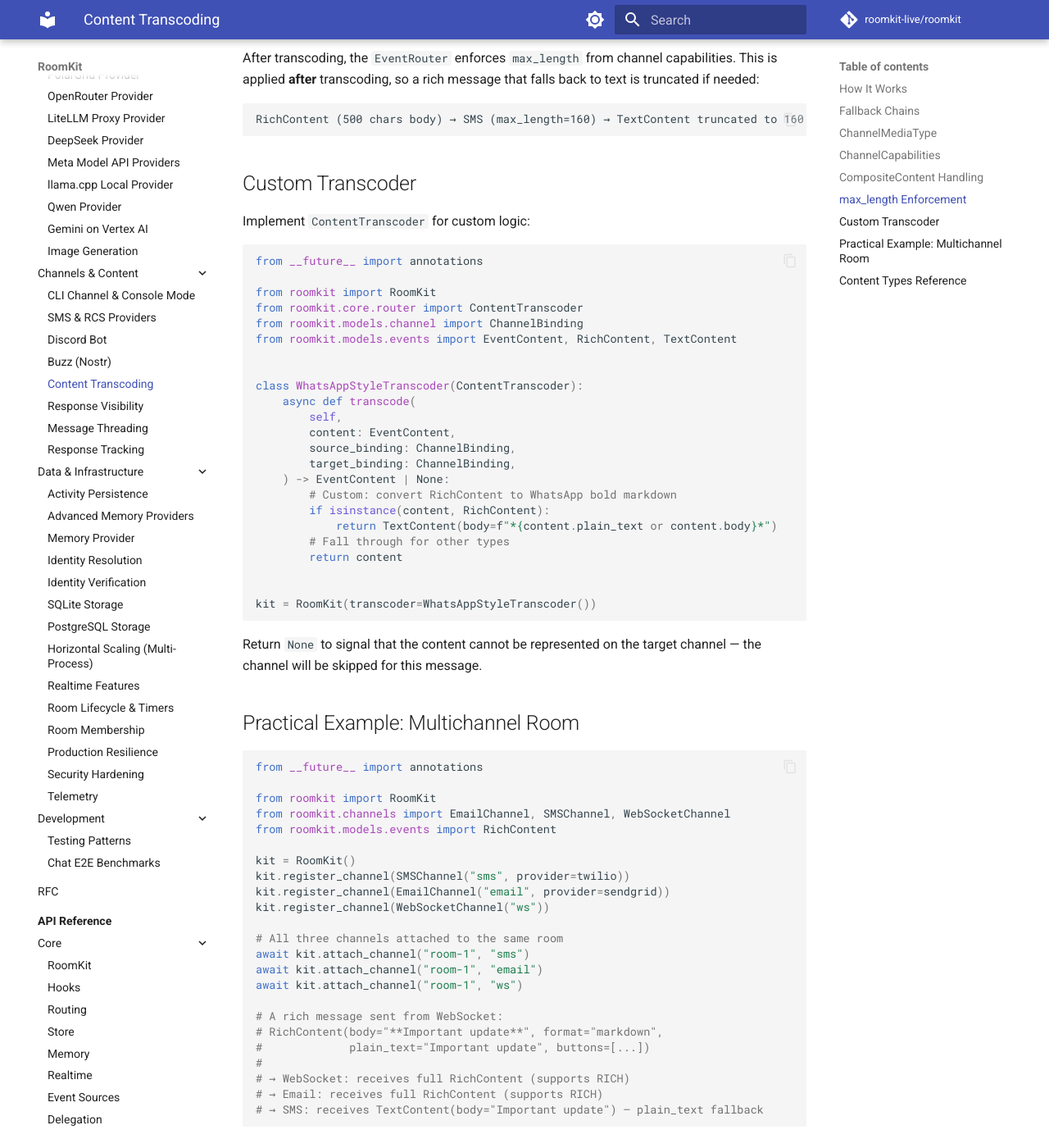
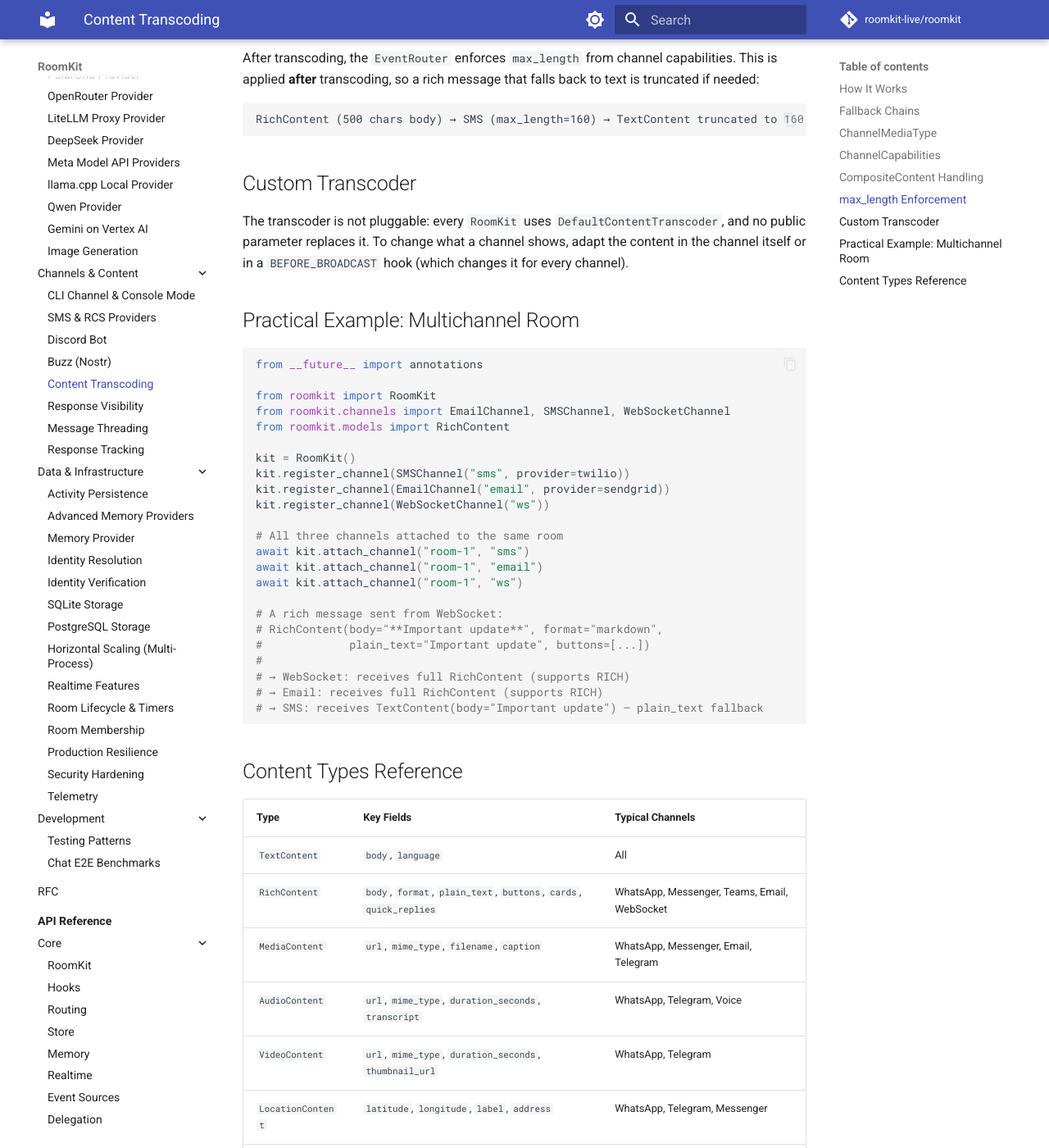
Before and after one commit to roomkit-live/roomkit-docs, an MkDocs documentation site: the page built from docs/guides/content-transcoding.md, in a window 1280 px wide and 1400 px high, scrolled down 2569 px. Shown: the whole window at 82% size. Built offline with MkDocs 1.6.1 and Material for MkDocs 9.7.7, drawn with Linux system fonts in a browser that asks for light colours; comment, search, counter and statistics services are not loaded; some of the changed text lies outside the part shown.

Commit message:
docs(guides): import from roomkit.models, and make the affected snippets run
roomkit.models.events does not exist; every name these guides imported from
it is exported by roomkit.models. The same snippets had other defects, each
checked against the library:

- testing-patterns: SimpleChannel called message.to_event_source(), which does
  not exist, and imported inside a method; the hook-injection example built
  InjectedEvent from content/channel_id instead of a RoomEvent and
  target_channel_ids.
- identity-resolution: Identity is not in roomkit.identity.base.
- content-transcoding: MediaContent requires mime_type; the "Custom
  Transcoder" section passed RoomKit(transcoder=...), a parameter that does
  not exist; it now says the transcoder is not pluggable.
- postgres-store: Task requires a title, Observation a channel_id and
  content; the task update uses model_copy.

````diff
--- a/docs/guides/content-transcoding.md
+++ b/docs/guides/content-transcoding.md
@@ -78,12 +78,12 @@ whatsapp_caps = ChannelCapabilities(
 ```python
 from __future__ import annotations
 
-from roomkit.models.events import CompositeContent, LocationContent, MediaContent, TextContent
+from roomkit.models import CompositeContent, LocationContent, MediaContent, TextContent
 
 # A composite with text + image + location
 message = CompositeContent(parts=[
     TextContent(body="Here's the restaurant:"),
-    MediaContent(url="https://example.com/photo.jpg", caption="Restaurant entrance"),
+    MediaContent(url="https://example.com/photo.jpg", mime_type="image/jpeg", caption="Restaurant entrance"),
     LocationContent(latitude=48.8566, longitude=2.3522, label="Le Petit Bistro"),
 ])
 
@@ -105,35 +105,10 @@ RichContent (500 chars body) → SMS (max_length=160) → TextContent truncated
 
 ## Custom Transcoder
 
-Implement `ContentTranscoder` for custom logic:
-
-```python
-from __future__ import annotations
-
-from roomkit import RoomKit
-from roomkit.core.router import ContentTranscoder
-from roomkit.models.channel import ChannelBinding
-from roomkit.models.events import EventContent, RichContent, TextContent
-
-
-class WhatsAppStyleTranscoder(ContentTranscoder):
-    async def transcode(
-        self,
-        content: EventContent,
-        source_binding: ChannelBinding,
-        target_binding: ChannelBinding,
-    ) -> EventContent | None:
-        # Custom: convert RichContent to WhatsApp bold markdown
-        if isinstance(content, RichContent):
-            return TextContent(body=f"*{content.plain_text or content.body}*")
-        # Fall through for other types
-        return content
-
-
-kit = RoomKit(transcoder=WhatsAppStyleTranscoder())
-```
-
-Return `None` to signal that the content cannot be represented on the target channel — the channel will be skipped for this message.
+The transcoder is not pluggable: every `RoomKit` uses
+`DefaultContentTranscoder`, and no public parameter replaces it. To change
+what a channel shows, adapt the content in the channel itself or in a
+`BEFORE_BROADCAST` hook (which changes it for every channel).
 
 ## Practical Example: Multichannel Room
 
@@ -142,7 +117,7 @@ from __future__ import annotations
 
 from roomkit import RoomKit
 from roomkit.channels import EmailChannel, SMSChannel, WebSocketChannel
-from roomkit.models.events import RichContent
+from roomkit.models import RichContent
 
 kit = RoomKit()
 kit.register_channel(SMSChannel("sms", provider=twilio))
````
Also changed, not shown: docs/guides/identity-resolution.md (+2 -2 lines), docs/guides/postgres-store.md (+12 -5 lines), docs/guides/realtime-features.md (+2 -2 lines), docs/guides/testing-patterns.md (+18 -11 lines).
